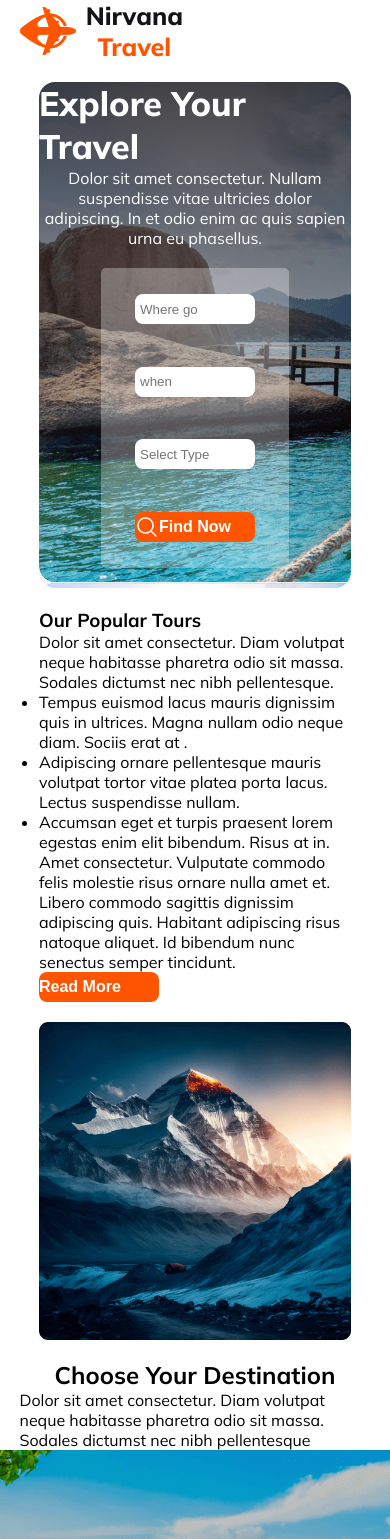
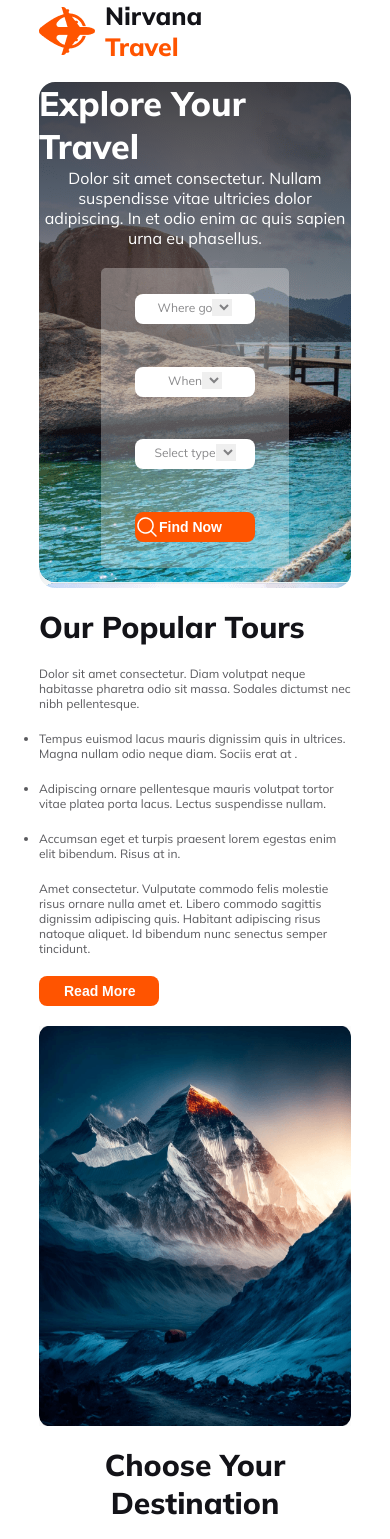
Before and after one commit to Eleas75/B9A2-Nirvana-Travel, a plain HTML site: page index.html in a window 390 px wide. Shown: the top 1539 px of the page. Drawn offline with Linux system fonts and the light colour scheme.

Commit message:
responsive corrected

```diff
--- a/index.html
+++ b/index.html
@@ -28,9 +28,10 @@
     <h1 class="banner-title">Explore Your Travel</h1>
     <p class="banner-description">Dolor sit amet consectetur. Nullam suspendisse vitae ultricies dolor adipiscing. In et odio enim ac quis sapien urna eu phasellus.</p>
     <form action="">
-        <input type="text" placeholder="Where go" >
-        <input type="text" placeholder="when">
-        <input type="text" placeholder="Select Type ">
+        <p class="banner-p">Where go<select name="" id=""></select></p>
+        <p class="banner-p">When<select name="" id=""></select></p>
+        <p class="banner-p">Select type<select name="" id=""></select></p>
+
        <button class="btn-1"><img src="./Images/Frame (3).png" alt=""> Find Now</button>
 
     </form>
@@ -48,20 +49,19 @@
         </ul>
         <p class="tour-description">Amet consectetur. Vulputate commodo felis molestie risus
             ornare nulla amet et. Libero commodo sagittis dignissim adipiscing quis. Habitant adipiscing risus natoque aliquet. Id bibendum nunc senectus semper tincidunt. </p>
-        <button class="btn-1">Read More</button>
+        <button class="btn-1 btn-tour">Read More</button>
     </div>
     <img src="./Images/Rectangle 4.png" alt="">
 </div>
 <div class="destination">
-    <h2>Choose Your Destination</h2>
-    <p>Dolor sit amet consectetur. Diam volutpat neque habitasse pharetra odio sit massa. Sodales dictumst nec nibh pellentesque</p>
+    <h2 class="destination-title">Choose Your Destination</h2>
+    <p class="destination-description">Dolor sit amet consectetur. Diam volutpat neque habitasse pharetra odio sit massa. Sodales dictumst nec nibh pellentesque</p>
     <div class="destination-container">
         <div>
             <img src="./Images/Rectangle 5.png" alt=""></div>
-        <div class="container" >
-            <img src="./Images/Rectangle 8.png" alt="" style="width: 100%;">
-            <div class="centered">Centered</div>
-        </div>
+        <div  >
+            <img src="./Images/Rectangle 8.png" alt="" > </div>
+
         <div><img src="./Images/Rectangle 6.png" alt=""></div>
 
         <div>
@@ -79,17 +79,17 @@
     <h1>Why Choose Us</h1>
     <p>Dolor sit amet consectetur. Diam volutpat neque habitasse pharetra odio sit massa. Sodales dictumst nec nibh pellentesque</p>
     <div class="card-container">
-        <div class="choose-card">
+        <div class="choose-card card-1">
             <img src="./Images/hotel 1.png" alt="">
             <h6>Handpicked Hotels</h6>
             <p>Amet consectetur. Vulputate commodo felis molestie risus  ornare nulla amet et. Libero commodo sagittis dignissim adipiscing quis. Habitant adipiscing risus natoque aliquet. </p>
         </div>
-        <div class="choose-card">
+        <div class="choose-card card-2">
             <img src="./Images/map 1.png" alt="">
             <h6>World Class Service</h6>
             <p>Amet consectetur. Vulputate commodo felis molestie risus  ornare nulla amet et. Libero commodo sagittis dignissim adipiscing quis. Habitant adipiscing risus natoque aliquet. </p>
         </div>
-        <div class="choose-card">
+        <div class="choose-card card-3">
             <img src="./Images/price-tag 1.png" alt="">
             <h6>Best Price Guarantee</h6>
             <p>Amet consectetur. Vulputate commodo felis molestie risus  ornare nulla amet et. Libero commodo sagittis dignissim adipiscing quis. Habitant adipiscing risus natoque aliquet. </p>
--- a/styles/style.css
+++ b/styles/style.css
@@ -22,7 +22,7 @@ body{
 .nav-title{
     width: 40%;
     display: flex;
-    justify-content:center;
+
     align-items: center;
     gap: 10px;
 
@@ -112,6 +112,25 @@ form{
     height: 40px;
     padding: 5px;
 }
+.banner-p{
+    color: rgba(19, 19, 24, 0.50);
+
+    text-align: center;
+    font-size: 12px;
+    font-style: normal;
+    font-weight: 400;
+    border-radius: 8px;
+background: #FFF;
+width: 120px;
+height: 30px;
+border-radius: 8px;
+padding: 5px;
+}
+select{
+    color: rgba(19, 19, 24, 0.50);
+    border: none;
+
+}
 form input{
     width: 120px;
     height: 30px;
@@ -124,7 +143,7 @@ form input{
 
 text-align: center;
 ;
-font-size: 16px;
+font-size: 14px;
 font-style: normal;
 font-weight: 700;
 border-radius: 8px;
@@ -147,6 +166,40 @@ border: none;
     gap: 20px;
 
 }
+.tour-content{
+    display: flex;
+    flex-direction: column;
+    justify-content: center;
+}
+.tour-title{
+    color: #131318;
+
+font-size: 30px;
+font-style: normal;
+font-weight: 800;
+margin-bottom: 20px;
+}
+.tour-description{
+    color: rgba(19, 19, 24, 0.70);
+font-size: 12px;
+font-style: normal;
+font-weight: 400;
+margin-bottom: 20px;
+}
+.tour-content ul li{
+    color: rgba(19, 19, 24, 0.70);
+    font-size: 12px;
+    font-style: normal;
+    font-weight: 400;
+    margin-bottom: 20px;
+}
+.btn-tour{
+    text-align: center;
+    padding-left: 25px;
+}
+.tours img{
+    height: 400px;
+}
 .destination{
     max-width: 90%;
     margin: 20px auto;
@@ -154,30 +207,33 @@ border: none;
     flex-direction: column;
     align-items: center;
     justify-content: center;
+    gap: 20px;
 
 }
-.destination-content{
-    display: grid;
-     ;
+.destination-title{
+    color: #131318;
+    text-align: center;
+    font-size: 30px;
+    font-style: normal;
+    font-weight: 800;
+
+}
+.destination-description{
+    color: rgba(19, 19, 24, 0.70);
+
+text-align: center;
+font-size: 16px;
+font-style: normal;
+font-weight: 400;
 }
 .destination-container{
     display: flex;
     flex-direction: row;
     flex-wrap: wrap;
-    justify-content: space-between;
+    gap: 20px;
+
 }
-.container {
-    position: relative;
-    text-align: center;
-    color: white;
 
-  }
-.centered {
-    position: absolute;
-    top: 50%;
-    left: 50%;
-    transform: translate(-50%, -50%);
-  }
   .choose-container{
     margin: 20px auto;
     max-width: 80%;
@@ -185,6 +241,7 @@ border: none;
     flex-direction:column;
     justify-content: center;
     align-items: center;
+    gap: 20px;
   }
   .card-container{
     display: flex;
@@ -192,9 +249,32 @@ border: none;
     justify-content: space-around;
     align-items: center;
     flex-wrap: wrap;
+
   }
   .choose-card{
-    width: 50%;
+    width: 45%;
+    margin: 10px;
+    height: 250px;
+    padding: 30px 40px 30px 30px;
+
+  }
+  .card-1{
+    border-radius: 16px;
+border: 1px solid rgba(251, 181, 99, 0.20);
+
+background: rgba(251, 181, 99, 0.05);
+  }
+  .card-2{
+    border-radius: 16px;
+border: 1px solid rgba(41, 206, 246, 0.20);
+
+background: rgba(41, 206, 246, 0.05);
+  }
+  .card-3{
+    border-radius: 16px;
+border: 1px solid rgba(233, 68, 68, 0.20);
+
+background: rgba(233, 68, 68, 0.05);
   }
   .newsletter-container{
     width: 80%;
```
